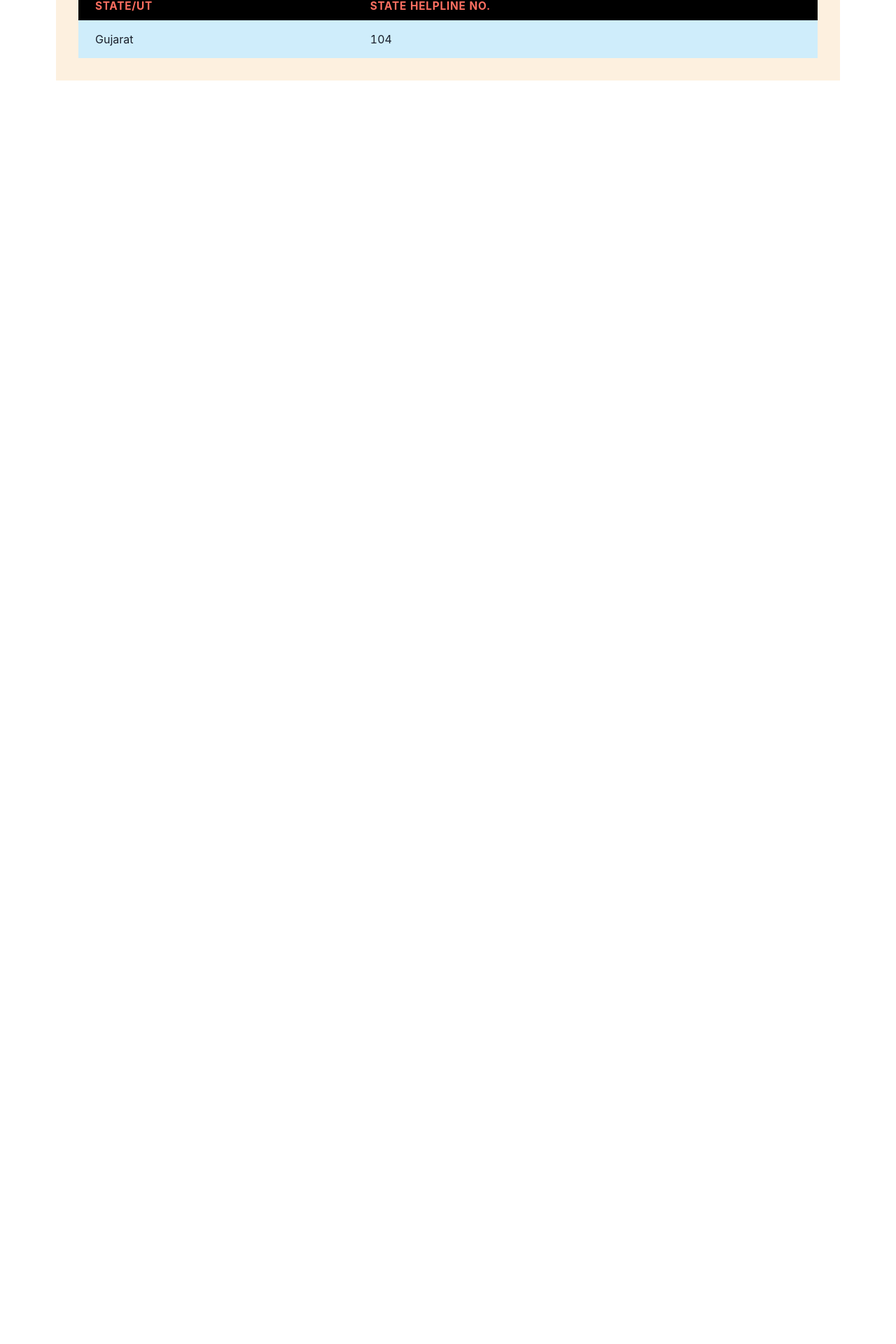
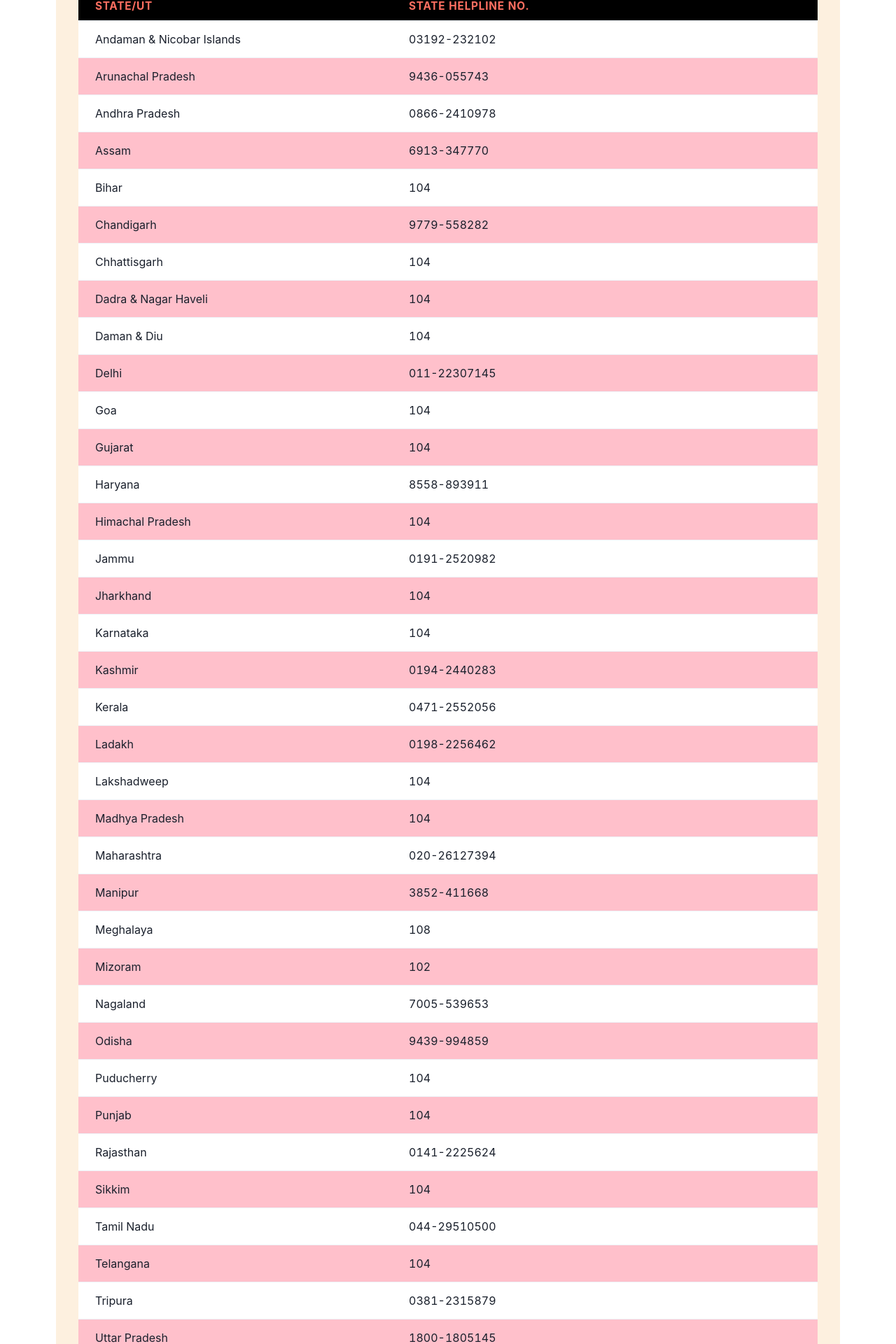
Before and after one commit to abdullahhassan19/rambunctious-attraction-3750, a React (Create React App) app in the folder frontend/: page /covid in a window 1280 px wide. Shown: the part 3038-4958 px from the top of the page at 70% size. Before the commit the page ends 3185 px from the top, so only its background shows below. Built offline with nearby package versions, Linux system fonts and the light colour scheme.

Commit message:
Covid Page Completed

```diff
--- a/frontend/src/Components/Covid19/Covid19Header.jsx
+++ b/frontend/src/Components/Covid19/Covid19Header.jsx
@@ -72,6 +72,14 @@ const Covid19Header = () => {
           })}
         </Box>
         <Covid19HelpNumber />
+        <Box>
+          <Covid19ReUsableBanner ImgSrc={"https://marketing-compaigns.s3.ap-south-1.amazonaws.com/emailer/Corona_landing_page/consult-doc.png"}
+                headerText={"Think you have fever, cold or cough?"}
+                Paragraph={"Talk to our experts online"}
+                btnText={"CONSULT NOW"}
+                fontSize={"2.2vw"}
+                paraFontSize={"1.8vw"} />
+        </Box>
       </Box>
     </>
   );
--- a/frontend/src/Components/Covid19/Covid19HelpNumber.jsx
+++ b/frontend/src/Components/Covid19/Covid19HelpNumber.jsx
@@ -10,6 +10,7 @@ import {
   Tr,
 } from "@chakra-ui/react";
 import React from "react";
+import { HelpLineNumber } from "./Covid19HelplineNumber";
 
 const Covid19HelpNumber = () => {
   return (
@@ -24,7 +25,7 @@ const Covid19HelpNumber = () => {
       </Text>
       <Box>
         <TableContainer>
-          <Table variant={"striped"} colorScheme="linkedin">
+          <Table>
             <Thead>
               <Tr>
                 <Th
@@ -35,17 +36,25 @@ const Covid19HelpNumber = () => {
                 >
                   State/UT
                 </Th>
-                <Th  bgColor={"#000"}
+                <Th
+                  bgColor={"#000"}
                   color="#ff6f61"
                   fontSize={"1.2vw"}
-                  fontWeight="bold">State Helpline No. </Th>
+                  fontWeight="bold"
+                >
+                  State Helpline No.{" "}
+                </Th>
               </Tr>
             </Thead>
             <Tbody>
-              <Tr>
-                <Td>Gujarat</Td>
-                <Td>104</Td>
-              </Tr>
+              {HelpLineNumber.map((el) => {
+                return (
+                  <Tr bgColor={el.bgColor}>
+                    <Td>{el.State}</Td>
+                    <Td>{el.Number}</Td>
+                  </Tr>
+                );
+              })}
             </Tbody>
           </Table>
         </TableContainer>
--- /dev/null
+++ b/frontend/src/Components/Covid19/Covid19HelplineNumber.js
@@ -0,0 +1,195 @@
+const HelpLineNumber = [
+  {
+    State: "Andaman & Nicobar Islands",
+    Number: "03192-232102",
+    bgColor: "white",
+  },
+  {
+    State: "Arunachal Pradesh",
+    Number: "9436-055743",
+    bgColor: "pink",
+  },
+  {
+    State: "Andhra Pradesh",
+    Number: "0866-2410978",
+    bgColor: "white",
+  },
+  {
+    State: "Assam",
+    Number: "6913-347770",
+    bgColor: "pink",
+  },
+  {
+    State: "Bihar",
+    Number: "104",
+    bgColor: "white",
+  },
+  {
+    State: "Chandigarh",
+    Number: "9779-558282",
+    bgColor: "pink",
+  },
+  {
+    State: "Chhattisgarh",
+    Number: "104",
+    bgColor: "white",
+  },
+  {
+    State: "Dadra & Nagar Haveli",
+    Number: "104",
+    bgColor: "pink",
+  },
+
+  {
+    State: "Daman & Diu",
+    Number: "104",
+    bgColor: "white",
+  },
+  {
+    State: "Delhi",
+    Number: "011-22307145",
+    bgColor: "pink",
+  },
+  {
+    State: "Goa",
+    Number: "104",
+    bgColor: "white",
+  },
+  {
+    State: "Gujarat",
+    Number: "104",
+    bgColor: "pink",
+  },
+  {
+    State: "Haryana",
+    Number: "8558-893911",
+    bgColor: "white",
+  },
+  {
+    State: "Himachal Pradesh",
+    Number: "104",
+    bgColor: "pink",
+  },
+  {
+    State: "Jammu",
+    Number: "0191-2520982",
+    bgColor: "white",
+  },
+  {
+    State: "Jharkhand",
+    Number: "104",
+    bgColor: "pink",
+  },
+  {
+    State: "Karnataka",
+    Number: "104",
+    bgColor: "white",
+  },
+  {
+    State: "Kashmir",
+    Number: "0194-2440283",
+    bgColor: "pink",
+  },
+  {
+    State: "Kerala",
+    Number: "0471-2552056",
+    bgColor: "white",
+  },
+  {
+    State: "Ladakh",
+    Number: "0198-2256462",
+    bgColor: "pink",
+  },
+  {
+    State: "Lakshadweep",
+    Number: "104",
+    bgColor: "white",
+  },
+  {
+    State: "Madhya Pradesh",
+    Number: "104",
+    bgColor: "pink",
+  },
+  {
+    State: "Maharashtra",
+    Number: "020-26127394",
+    bgColor: "white",
+  },
+  {
+    State: "Manipur",
+    Number: "3852-411668",
+    bgColor: "pink",
+  },
+  {
+    State: "Meghalaya",
+    Number: "108",
+    bgColor: "white",
+  },
+  {
+    State: "Mizoram",
+    Number: "102",
+    bgColor: "pink",
+  },
+  {
+    State: "Nagaland",
+    Number: "7005-539653",
+    bgColor: "white",
+  },
+  {
+    State: "Odisha",
+    Number: "9439-994859",
+    bgColor: "pink",
+  },
+  {
+    State: "Puducherry",
+    Number: "104",
+    bgColor: "white",
+  },
+  {
+    State: "Punjab",
+    Number: "104",
+    bgColor: "pink",
+  },
+  {
+    State: "Rajasthan",
+    Number: "0141-2225624",
+    bgColor: "white",
+  },
+  {
+    State: "Sikkim",
+    Number: "104",
+    bgColor: "pink",
+  },
+  {
+    State: "Tamil Nadu",
+    Number: "044-29510500",
+    bgColor: "white",
+  },
+  {
+    State: "Telangana",
+    Number: "104",
+    bgColor: "pink",
+  },
+  {
+    State: "Tripura",
+    Number: "0381-2315879",
+    bgColor: "white",
+  },
+  {
+    State: "Uttar Pradesh",
+    Number: "1800-1805145",
+    bgColor: "pink",
+  },
+  {
+    State: "Uttarakhand",
+    Number: "104",
+    bgColor: "white",
+  },
+  {
+    State: "West Bengal",
+    Number: "1800-313444-222, 0332-3412-600",
+    bgColor: "pink",
+  },
+];
+
+export { HelpLineNumber };
```
